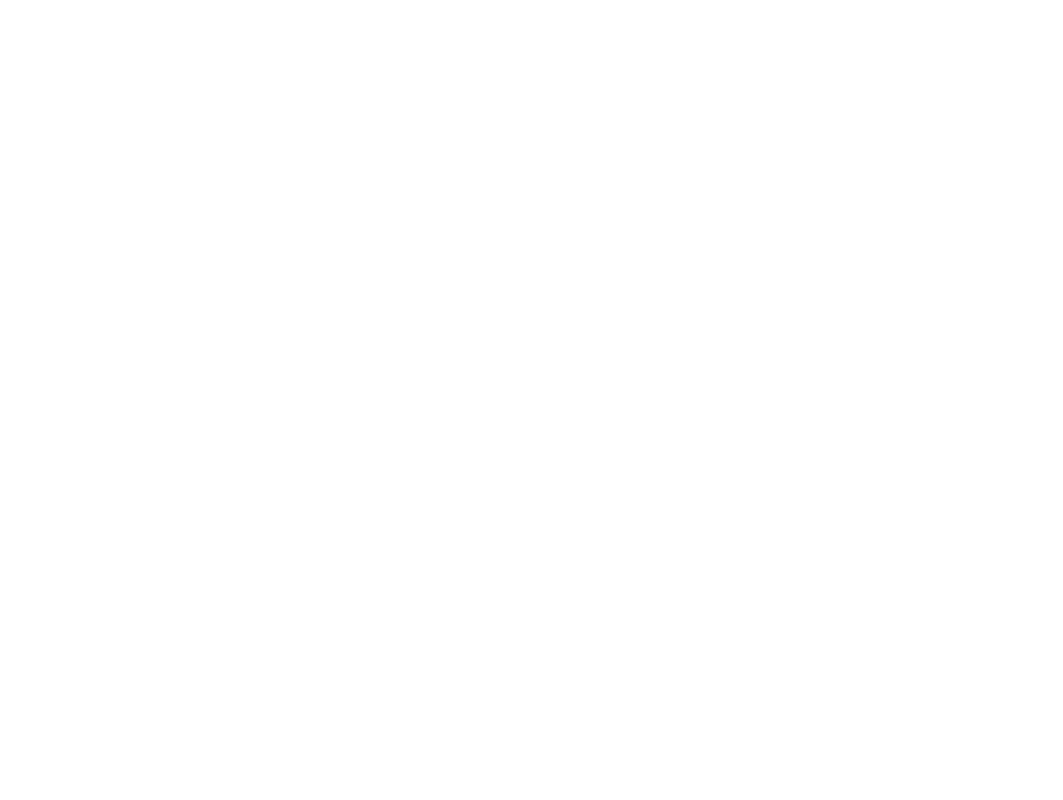
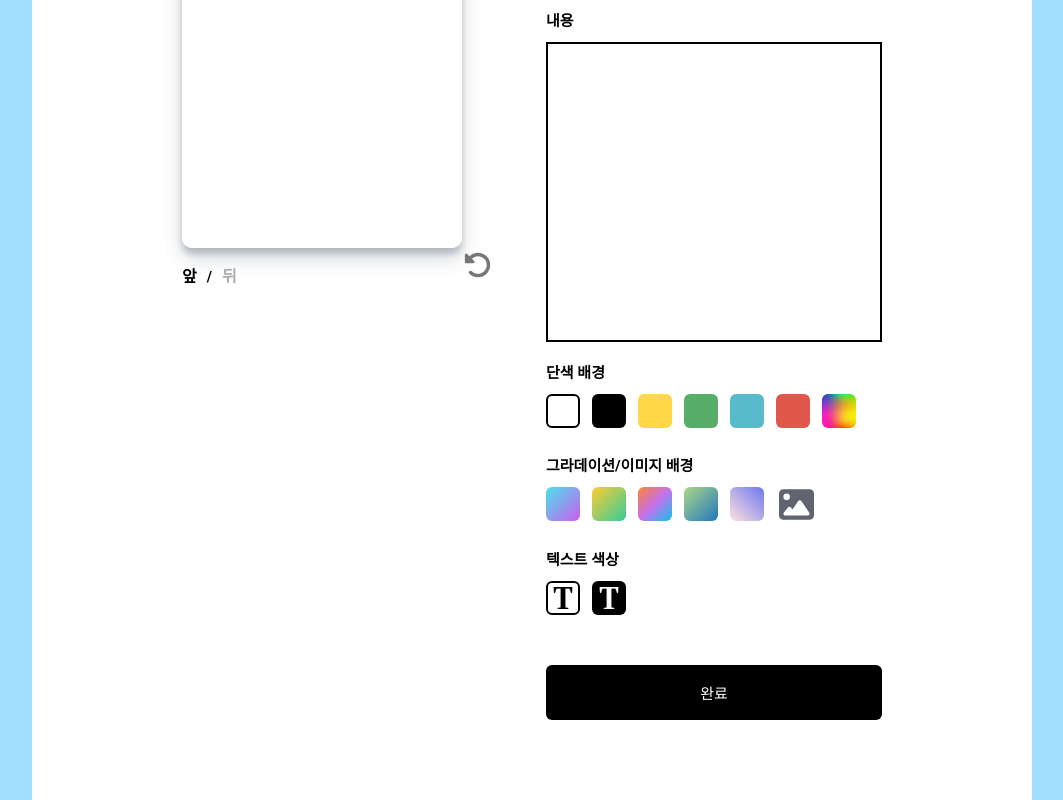
Before and after one commit to bluepebble25/phoca-review, a React (Create React App) app in the folder client/: page /edit/cards/1 in a window 1280 px wide. Before the commit this address had no page. Shown: the part 323-1123 px from the top of the page, without its empty margins (108-1171 px from the left). Before the commit the page ends 800 px from the top, so only its background shows below. Built offline with nearby package versions, Linux system fonts and the light colour scheme; no server answers; a web font is replaced by a local one.

Commit message:
#19 feat: Card 수정 페이지 라우팅 및 저장된 카드 정보 화면에 불러오는 기능 추가

```diff
--- a/client/src/App.tsx
+++ b/client/src/App.tsx
@@ -34,7 +34,7 @@ function App() {
         </Route>
       </Route>
       <Route path="/create" element={<CreateCardPage />} />
-      <Route path="/edit" element={<EditCardPage />} />
+      <Route path="/edit/cards/:id" element={<CreateCardPage isEditPage />} />
     </Routes>
   );
 }
--- a/client/src/hooks/useFetchCard.ts
+++ b/client/src/hooks/useFetchCard.ts
@@ -4,7 +4,7 @@ import CardApi from '../_lib/api/CardApi';
 const getCustom = (cardSide: any) => {
   let custom = { type: '', value: '' };
   const background = cardSide.background;
-  if (cardSide.background) {
+  if (background) {
     custom = background.color
       ? { type: 'color', value: background.color }
       : { type: 'gradient', value: background.gradient };
@@ -17,10 +17,11 @@ const getCustom = (cardSide: any) => {
   return custom;
 };
 
-const useFetchCard = (id: number) => {
+const useFetchCard = (id: number | null) => {
   const [card, setCard] = useState<any>();
 
   useEffect(() => {
+    if (!id) return;
     const fetchCard = async (id: number) => {
       const data = (await CardApi.getCard(id)).data;
       const { title, author, front, back } = data;
@@ -38,11 +39,17 @@ const useFetchCard = (id: number) => {
           type: cardCustom[0].type,
           value: cardCustom[0].value,
           fontColor: front.font.color,
+          ...(cardCustom[0].type === 'image' && {
+            file: new File([], front.image.filename),
+          }),
         },
         cardCustomBack: {
           type: cardCustom[1].type,
           value: cardCustom[1].value,
           fontColor: back.font.color,
+          ...(cardCustom[1].type === 'image' && {
+            file: new File([], back.image.filename),
+          }),
         },
       };
       setCard(cardData);
--- a/client/src/pages/CardDetailPage.tsx
+++ b/client/src/pages/CardDetailPage.tsx
@@ -1,6 +1,6 @@
 import { css } from '@emotion/react';
 import { useState, useRef } from 'react';
-import { useNavigate, useParams } from 'react-router-dom';
+import { useNavigate, useParams, Link } from 'react-router-dom';
 
 import Dimmed from '../components/atoms/Dimmed';
 import Card from '../components/atoms/Card';
@@ -89,6 +89,7 @@ function CardDetailPage() {
                   color={colorPalette.white}
                 />
               </CircleButton>
+              <Link to={`/edit/cards/${id}`}>
                 <CircleButton size="46px" color={colorPalette.orangeYellow}>
                   <FontAwesomeIcon
                     icon={faPen}
@@ -96,6 +97,7 @@ function CardDetailPage() {
                     color={colorPalette.white}
                   />
                 </CircleButton>
+              </Link>
             </div>
           </div>
         </div>
--- a/client/src/pages/CreateCardPage.tsx
+++ b/client/src/pages/CreateCardPage.tsx
@@ -1,5 +1,6 @@
 import { css } from '@emotion/react';
-import React, { useRef, useState } from 'react';
+import React, { useEffect, useRef, useState } from 'react';
+import { useParams } from 'react-router-dom';
 import Button from '../components/atoms/Buttons/Button';
 import Input from '../components/atoms/Input/Input';
 import TextArea from '../components/atoms/Input/TextArea';
@@ -7,10 +8,15 @@ import Logo from '../components/atoms/Logo';
 import CardPreview from '../components/molecules/CardPreview';
 import CardOptionList from '../components/organisms/CardOptionList';
 import CardApi from '../_lib/api/CardApi';
+import useFetchCard from '../hooks/useFetchCard';
 import Card from '../_lib/dto/Card';
 import { colorPalette } from '../_lib/styles/colorPalette';
 
-function CreateCardPage() {
+interface PageProps {
+  isEditPage?: boolean;
+}
+
+function CreateCardPage({ isEditPage }: PageProps) {
   const [isCardFront, setIsCardFront] = useState(true);
   const [cardInfo, setCardInfo] = useState({
     title: '',
@@ -30,11 +36,23 @@ function CreateCardPage() {
     type: 'color',
     value: colorPalette.white,
     fontColor: 'black',
-    file: new File([], 'file1'),
+    file: new File([], 'file2'),
   });
 
   const maxLength = { title: 60, author: 24, contents: 340 };
   const inputColorRef = useRef<HTMLInputElement>(null); // 무지개빛 이미지를 클릭하면 원격으로 <input type="color"/>를 클릭하기 위한 속성
+  const params = useParams();
+  const id = isEditPage && params.id ? parseInt(params.id) : null;
+  const card = useFetchCard(id);
+
+  useEffect(() => {
+    if (isEditPage && card) {
+      setCardInfo({ ...card.cardInfo });
+      setCardContents({ ...card.cardContents });
+      setCardCustomFront({ ...cardCustomFront, ...card.cardCustomFront });
+      setCardCustomBack({ ...cardCustomBack, ...card.cardCustomBack });
+    }
+  }, [card]);
 
   const onClickSubmit = (e: React.FormEvent<HTMLFormElement>) => {
     e.preventDefault();
@@ -45,10 +63,14 @@ function CreateCardPage() {
     }
     const formData = new FormData();
     if (cardCustomFront.type === 'image') {
-      formData.append('file', cardCustomFront.file);
+      if (cardCustomFront.file.size !== 0) {
+        formData.append('file', cardCustomFront.file);
+      }
     }
     if (cardCustomBack.type === 'image') {
-      formData.append('file', cardCustomFront.file);
+      if (cardCustomBack.file.size !== 0) {
+        formData.append('file', cardCustomBack.file);
+      }
     }
 
     const card = new Card({
```
Lines whose indentation alone changed are shown as unchanged.
